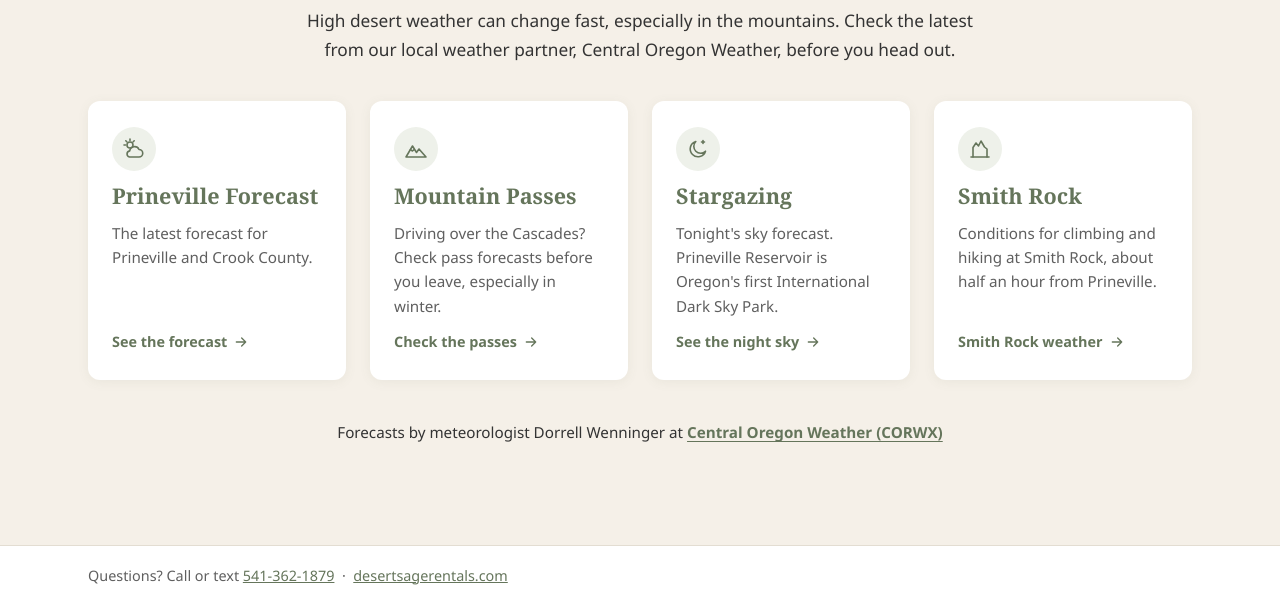
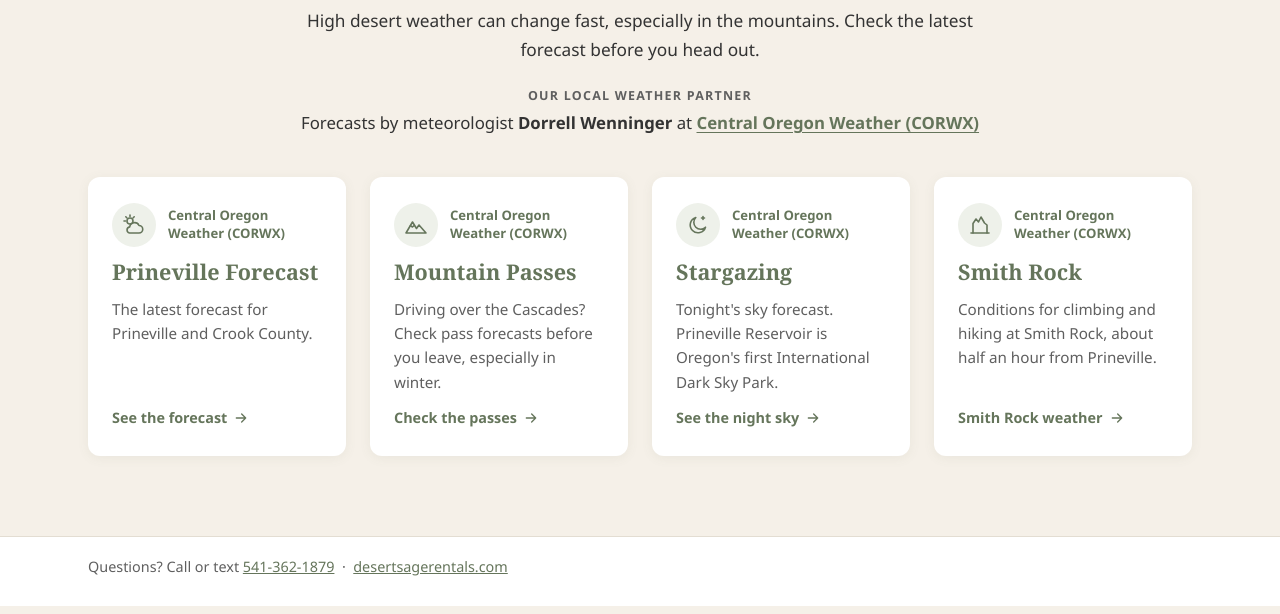
Before and after one commit to ckholden/desert-sage-www, a plain HTML site: page plan-your-trip/index.html in a window 1280 px wide. Shown: the part 215-829 px from the top of the page. Drawn offline with Linux system fonts and the light colour scheme.

Commit message:
Plan Your Trip: credit CORWX up top and on every card
Christian asked that Dorrell's business be clearly credited. The credit
moves from the bottom of the page to a partner line under the intro:
"Our local weather partner / Forecasts by meteorologist Dorrell
Wenninger at Central Oregon Weather (CORWX)". Each card now carries
"Central Oregon Weather (CORWX)", written the way corwx.com writes it,
and the brand name never splits across lines. Still no logo until
Dorrell sends one.

Co-Authored-By: Claude Opus 5.5 <noreply@anthropic.com>

```diff
--- a/plan-your-trip/index.html
+++ b/plan-your-trip/index.html
@@ -41,7 +41,14 @@
       font-size: clamp(1.9rem, 4.4vw, 2.75rem); color: var(--sage-dark);
       text-align: center; text-wrap: balance;
     }
-    .trip-lead { max-width: 680px; margin: 0.7rem auto 2.25rem; text-align: center; font-size: 1.08rem; line-height: 1.7; color: var(--trip-ink); text-wrap: pretty; }
+    .trip-lead { max-width: 680px; margin: 0.7rem auto 1.25rem; text-align: center; font-size: 1.08rem; line-height: 1.7; color: var(--trip-ink); text-wrap: pretty; }
+
+    /* Partner credit, near the top so guests see whose forecasts these are. */
+    .trip-partner { max-width: 680px; margin: 0 auto 2.5rem; text-align: center; display: flex; flex-direction: column; gap: 4px; }
+    .trip-partner-label { font-size: 0.78rem; font-weight: 600; letter-spacing: 0.1em; text-transform: uppercase; color: var(--trip-muted); }
+    .trip-partner-credit { font-size: 1.05rem; line-height: 1.6; color: var(--trip-ink); text-wrap: balance; }
+    .trip-partner-credit a { color: var(--sage-dark); font-weight: 600; text-decoration: underline; text-underline-offset: 3px; white-space: nowrap; }
+    .trip-partner-credit a:hover { color: #4F5D47; }
 
     /* Four cards: 4 across, 2 by 2, or a single column. Never 3 + 1. */
     .trip-grid { display: grid; grid-template-columns: 1fr; gap: 24px; }
@@ -56,14 +63,13 @@
     }
     .trip-card:hover { transform: translateY(-3px); box-shadow: 0 10px 26px rgba(101,117,91,0.16); }
     .trip-card:focus-visible { outline: none; box-shadow: 0 0 0 3px rgba(122,139,111,0.55); }
+    .trip-card-head { display: flex; align-items: center; gap: 12px; }
     .trip-icon { display: flex; align-items: center; justify-content: center; width: 44px; height: 44px; border-radius: 50%; background: var(--trip-icon-bg); color: var(--sage-dark); flex-shrink: 0; }
+    /* His brand, written the way corwx.com writes it. */
+    .trip-card-source { font-size: 0.82rem; font-weight: 600; line-height: 1.35; color: var(--sage-dark); text-wrap: balance; }
     .trip-card-title { font-family: var(--font-heading); font-size: 1.35rem; font-weight: 600; line-height: 1.2; color: var(--sage-dark); }
     .trip-card-text { font-size: 0.95rem; line-height: 1.6; color: var(--trip-muted); flex-grow: 1; }
     .trip-card-cta { display: flex; align-items: center; gap: 6px; font-size: 0.9rem; font-weight: 600; color: var(--sage-dark); }
-
-    .trip-credit { margin-top: 40px; text-align: center; font-size: 0.95rem; line-height: 1.6; color: var(--trip-ink); text-wrap: balance; }
-    .trip-credit a { color: var(--sage-dark); font-weight: 600; text-decoration: underline; text-underline-offset: 3px; }
-    .trip-credit a:hover { color: #4F5D47; }
 
     .trip-foot { border-top: 1px solid var(--trip-line); background: var(--white); padding: 18px 0 26px; font-size: 0.9rem; color: var(--trip-muted); }
     .trip-foot a { color: var(--sage-dark); text-decoration: underline; }
@@ -84,36 +90,38 @@
   <main class="trip-main">
     <div class="trip-wrap">
       <h1>Plan Your Trip to Central Oregon</h1>
-      <p class="trip-lead">High desert weather can change fast, especially in the mountains. Check the latest from our local weather partner, Central Oregon Weather, before you head out.</p>
+      <p class="trip-lead">High desert weather can change fast, especially in the mountains. Check the latest forecast before you head out.</p>
+      <p class="trip-partner">
+        <span class="trip-partner-label">Our local weather partner</span>
+        <span class="trip-partner-credit">Forecasts by meteorologist <strong>Dorrell Wenninger</strong> at <a href="https://corwx.com/" target="_blank" rel="noopener">Central Oregon Weather (CORWX)</a></span>
+      </p>
 
       <div class="trip-grid">
         <a class="trip-card" href="https://corwx.com/my-community/crook-county/" target="_blank" rel="noopener">
-          <span class="trip-icon"><svg aria-hidden="true" width="24" height="24" viewBox="0 0 24 24" fill="none" stroke="currentColor" stroke-width="1.6" stroke-linecap="round" stroke-linejoin="round"><circle cx="8" cy="8" r="3"></circle><path d="M8 2v1.5M2 8h1.5M3.8 3.8l1 1M12.2 3.8l-1 1"></path><path d="M7.5 20h9.5a3.75 3.75 0 0 0 0-7.5 4.9 4.9 0 0 0-9.3 1.4A3.1 3.1 0 0 0 7.5 20z"></path></svg></span>
+          <span class="trip-card-head"><span class="trip-icon"><svg aria-hidden="true" width="24" height="24" viewBox="0 0 24 24" fill="none" stroke="currentColor" stroke-width="1.6" stroke-linecap="round" stroke-linejoin="round"><circle cx="8" cy="8" r="3"></circle><path d="M8 2v1.5M2 8h1.5M3.8 3.8l1 1M12.2 3.8l-1 1"></path><path d="M7.5 20h9.5a3.75 3.75 0 0 0 0-7.5 4.9 4.9 0 0 0-9.3 1.4A3.1 3.1 0 0 0 7.5 20z"></path></svg></span><span class="trip-card-source">Central Oregon Weather (CORWX)</span></span>
           <span class="trip-card-title">Prineville Forecast</span>
           <span class="trip-card-text">The latest forecast for Prineville and Crook County.</span>
           <span class="trip-card-cta">See the forecast<svg aria-hidden="true" width="16" height="16" viewBox="0 0 24 24" fill="none" stroke="currentColor" stroke-width="2" stroke-linecap="round" stroke-linejoin="round"><path d="M5 12h14M13 6l6 6-6 6"></path></svg></span>
         </a>
         <a class="trip-card" href="https://corwx.com/my-community/mountain-passes/" target="_blank" rel="noopener">
-          <span class="trip-icon"><svg aria-hidden="true" width="24" height="24" viewBox="0 0 24 24" fill="none" stroke="currentColor" stroke-width="1.6" stroke-linecap="round" stroke-linejoin="round"><path d="M2 20l6.5-11 4 6.5 2.5-3.5L22 20z"></path><path d="M6.4 12.6l2.1 1.4 1.6-1.3"></path></svg></span>
+          <span class="trip-card-head"><span class="trip-icon"><svg aria-hidden="true" width="24" height="24" viewBox="0 0 24 24" fill="none" stroke="currentColor" stroke-width="1.6" stroke-linecap="round" stroke-linejoin="round"><path d="M2 20l6.5-11 4 6.5 2.5-3.5L22 20z"></path><path d="M6.4 12.6l2.1 1.4 1.6-1.3"></path></svg></span><span class="trip-card-source">Central Oregon Weather (CORWX)</span></span>
           <span class="trip-card-title">Mountain Passes</span>
           <span class="trip-card-text">Driving over the Cascades? Check pass forecasts before you leave, especially in winter.</span>
           <span class="trip-card-cta">Check the passes<svg aria-hidden="true" width="16" height="16" viewBox="0 0 24 24" fill="none" stroke="currentColor" stroke-width="2" stroke-linecap="round" stroke-linejoin="round"><path d="M5 12h14M13 6l6 6-6 6"></path></svg></span>
         </a>
         <a class="trip-card" href="https://corwx.com/night-sky/" target="_blank" rel="noopener">
-          <span class="trip-icon"><svg aria-hidden="true" width="24" height="24" viewBox="0 0 24 24" fill="none" stroke="currentColor" stroke-width="1.6" stroke-linecap="round" stroke-linejoin="round"><path d="M19.5 14.2A7.8 7.8 0 1 1 9.8 4.5a6.2 6.2 0 0 0 9.7 9.7z"></path><path d="M17 3.5v3M15.5 5h3"></path></svg></span>
+          <span class="trip-card-head"><span class="trip-icon"><svg aria-hidden="true" width="24" height="24" viewBox="0 0 24 24" fill="none" stroke="currentColor" stroke-width="1.6" stroke-linecap="round" stroke-linejoin="round"><path d="M19.5 14.2A7.8 7.8 0 1 1 9.8 4.5a6.2 6.2 0 0 0 9.7 9.7z"></path><path d="M17 3.5v3M15.5 5h3"></path></svg></span><span class="trip-card-source">Central Oregon Weather (CORWX)</span></span>
           <span class="trip-card-title">Stargazing</span>
           <span class="trip-card-text">Tonight's sky forecast. Prineville Reservoir is Oregon's first International Dark Sky Park.</span>
           <span class="trip-card-cta">See the night sky<svg aria-hidden="true" width="16" height="16" viewBox="0 0 24 24" fill="none" stroke="currentColor" stroke-width="2" stroke-linecap="round" stroke-linejoin="round"><path d="M5 12h14M13 6l6 6-6 6"></path></svg></span>
         </a>
         <a class="trip-card" href="https://corwx.com/my-community/smith-rock/" target="_blank" rel="noopener">
-          <span class="trip-icon"><svg aria-hidden="true" width="24" height="24" viewBox="0 0 24 24" fill="none" stroke="currentColor" stroke-width="1.6" stroke-linecap="round" stroke-linejoin="round"><path d="M3 20h18"></path><path d="M5 20V10.5l3-4.5 2.5 3L13 4l3.5 6 2.5 2V20"></path></svg></span>
+          <span class="trip-card-head"><span class="trip-icon"><svg aria-hidden="true" width="24" height="24" viewBox="0 0 24 24" fill="none" stroke="currentColor" stroke-width="1.6" stroke-linecap="round" stroke-linejoin="round"><path d="M3 20h18"></path><path d="M5 20V10.5l3-4.5 2.5 3L13 4l3.5 6 2.5 2V20"></path></svg></span><span class="trip-card-source">Central Oregon Weather (CORWX)</span></span>
           <span class="trip-card-title">Smith Rock</span>
           <span class="trip-card-text">Conditions for climbing and hiking at Smith Rock, about half an hour from Prineville.</span>
           <span class="trip-card-cta">Smith Rock weather<svg aria-hidden="true" width="16" height="16" viewBox="0 0 24 24" fill="none" stroke="currentColor" stroke-width="2" stroke-linecap="round" stroke-linejoin="round"><path d="M5 12h14M13 6l6 6-6 6"></path></svg></span>
         </a>
       </div>
-
-      <p class="trip-credit">Forecasts by meteorologist Dorrell Wenninger at <a href="https://corwx.com/" target="_blank" rel="noopener">Central Oregon Weather (CORWX)</a></p>
     </div>
   </main>
 
```
